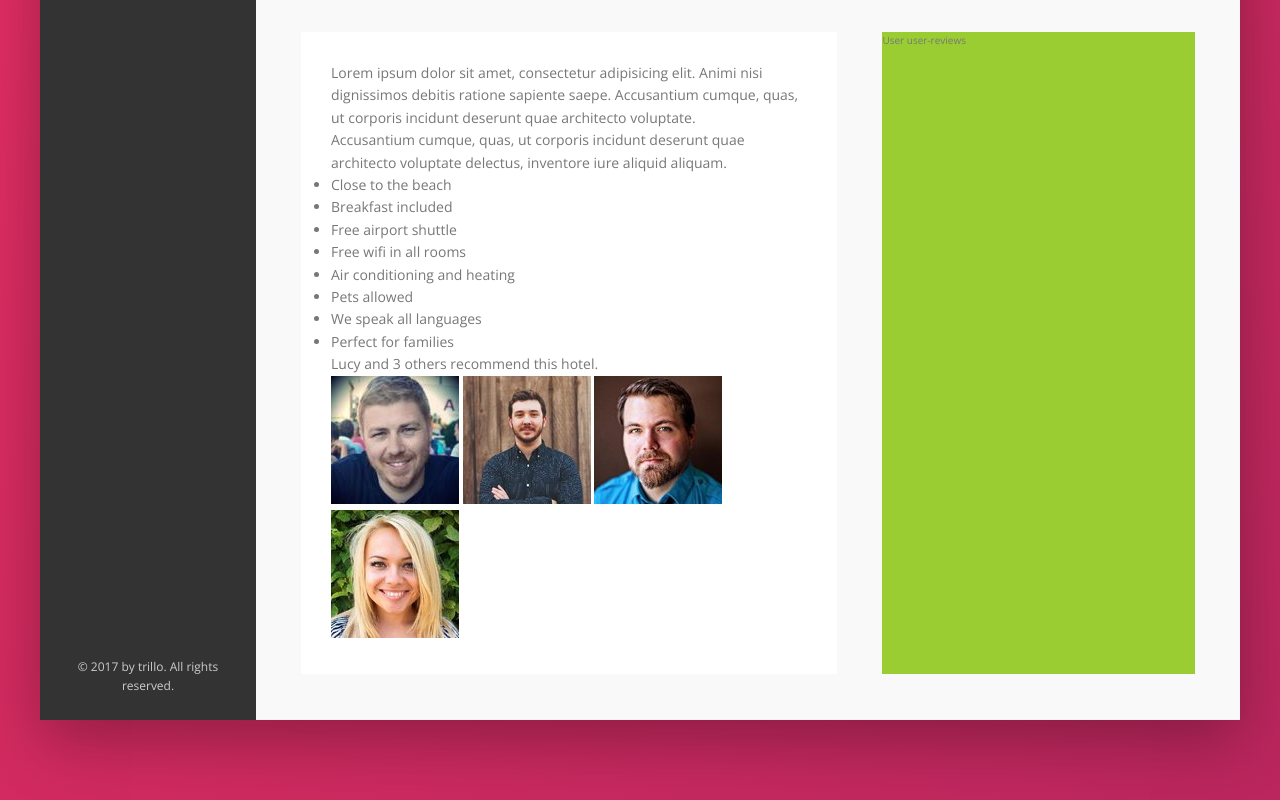
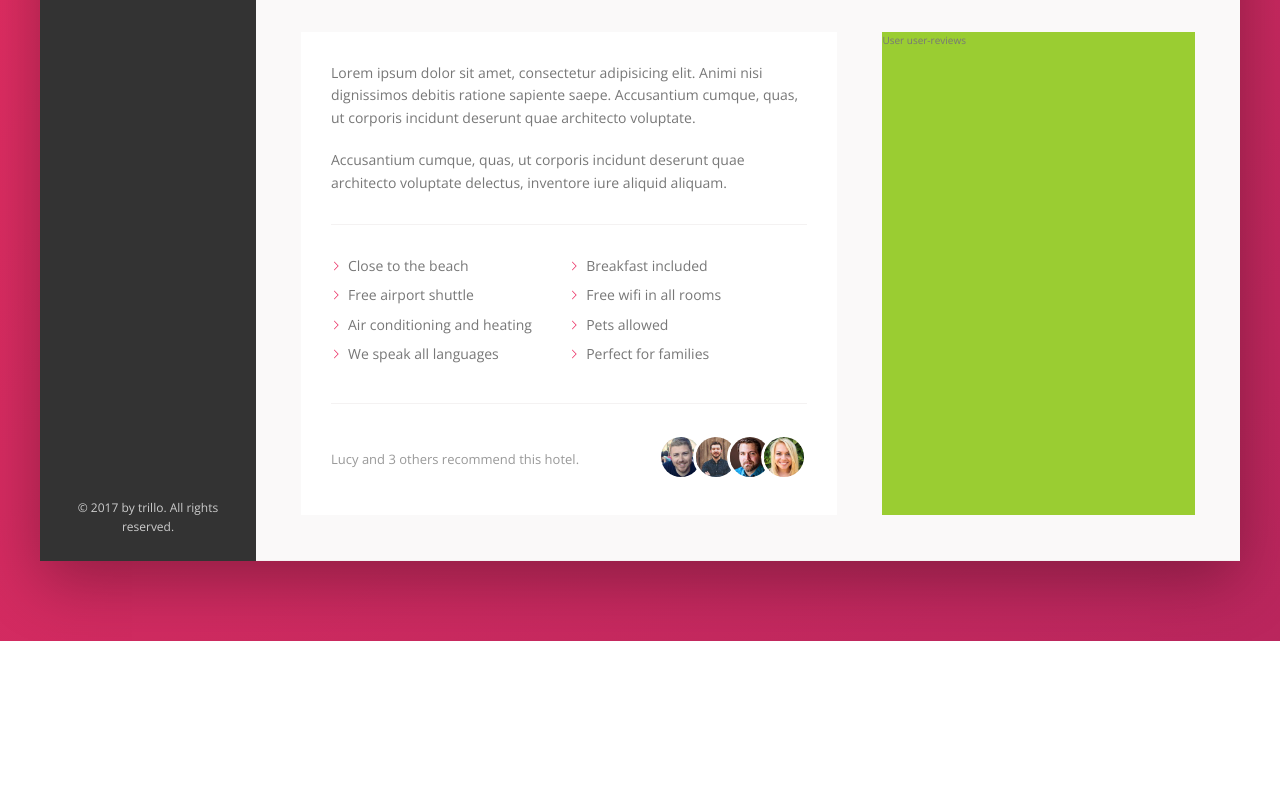
Before and after one commit to IngaGd/Trillo-CSS, a website: page index.html in a window 1280 px wide. Shown: the part 619-1419 px from the top of the page. After the commit the page ends 1260 px from the top, so only its background shows below. Drawn offline with nearby package versions, Linux system fonts and the light colour scheme.

Commit message:
Description section styling

```diff
--- a/index.html
+++ b/index.html
@@ -144,7 +144,7 @@
                             <li class="list__item">Perfect for families</li>
                         </ul>
                         <div class="recommend">
-                            <p class="recommend__cound">
+                            <p class="recommend__count">
                                 Lucy and 3 others recommend this hotel.
                             </p>
                             <div class="recommend__friends">
--- a/sass/_components.scss
+++ b/sass/_components.scss
@@ -259,3 +259,67 @@
         box-shadow: none;
     }
 }
+
+///////////////////////////////////
+/// PARAGRAPH
+.paragraph:not(:last-of-type) {
+    margin-bottom: 2rem;
+}
+
+///////////////////////////////////
+/// LIST
+.list {
+    list-style: none;
+    margin: 3rem 0;
+    padding: 3rem 0;
+    border-top: var(--line);
+    border-bottom: var(--line);
+    display: flex;
+    flex-wrap: wrap;
+    &__item {
+        flex: 0 0 50%;
+        margin-bottom: 0.7rem;
+    }
+    &__item::before {
+        content: '';
+        display: inline-block;
+        height: 1rem;
+        width: 1rem;
+        margin-right: 0.7rem;
+
+        //older browsers
+        // background-image: url(../img/chevron-thin-right.svg);
+        // background-size: cover;
+
+        //newer-browsers - masks
+        background-color: var(--color-primary);
+        --webkit-mask-image: url(../img/chevron-thin-right.svg);
+        --webkit-mask-size: cover;
+        mask-image: url(../img/chevron-thin-right.svg);
+        mask-size: cover;
+    }
+}
+
+///////////////////////////////////
+/// RECOMMEND
+.recommend {
+    font-size: 1.3rem;
+    color: var(--color-grey-dark-3);
+    display: flex;
+    align-items: center;
+    &__photo {
+        box-sizing: content-box;
+        height: 4rem;
+        width: 4rem;
+        border-radius: 50%;
+        border: 3px solid #fff;
+        &:not(:last-child) {
+            margin-right: -1.5rem;
+        }
+    }
+    &__count {
+        margin-right: auto;
+    }
+    &__friends {
+    }
+}
```
Also changed, not shown: css/style.css.
